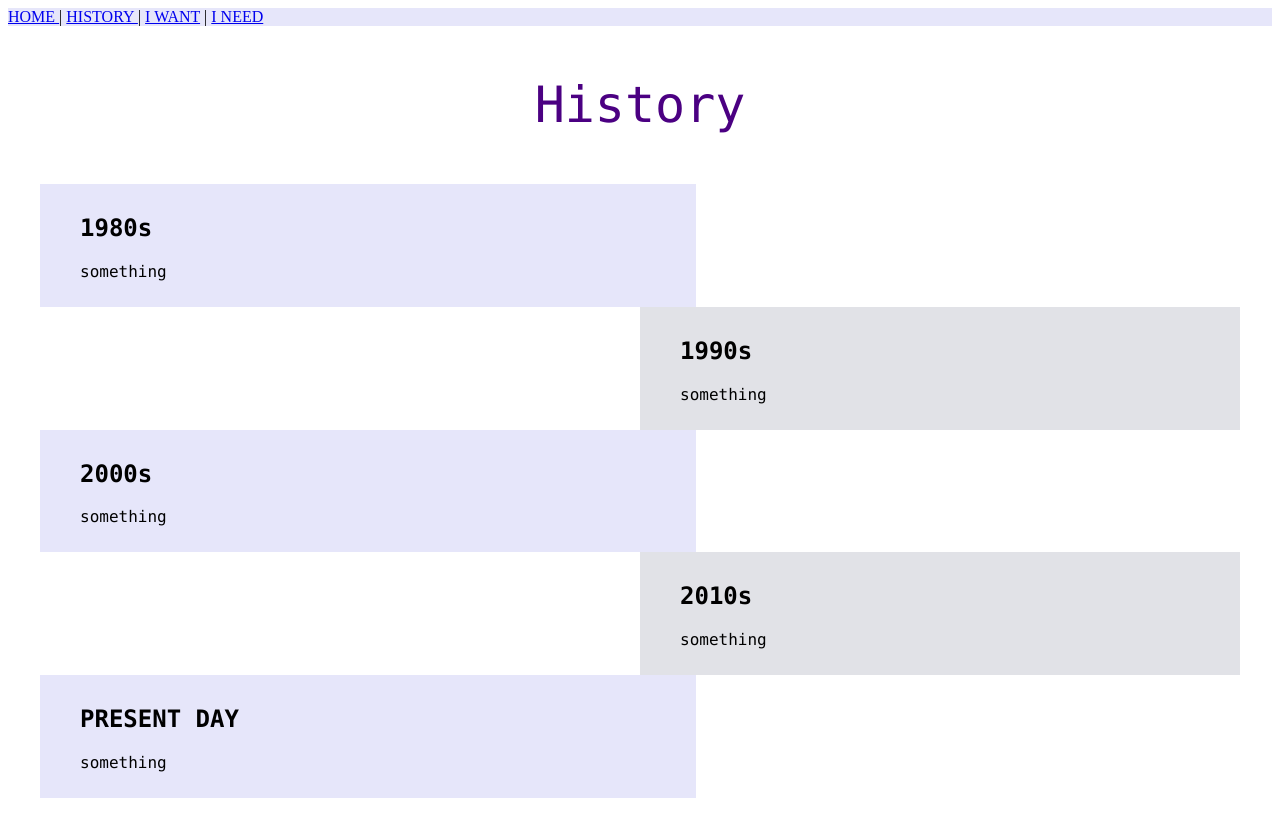
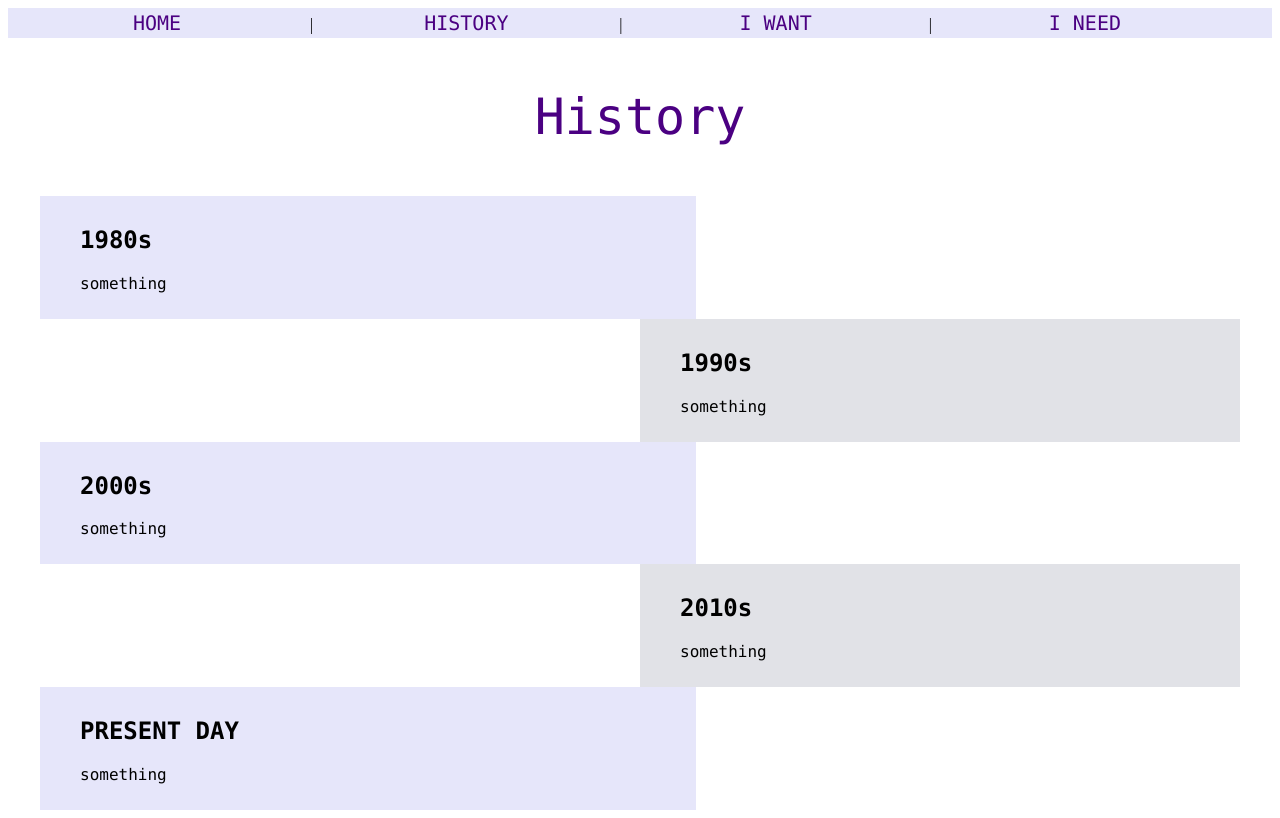
Before and after one commit to smanak4/shreya_web, a plain HTML site: page history.html in a window 1280 px wide. Drawn offline with nearby package versions, Linux system fonts and the light colour scheme.

Commit message:
Update history.html

```diff
--- a/history.html
+++ b/history.html
@@ -102,10 +102,10 @@
 
   	<div class = "nav-bar">
 
-				<a href="/index.html" onclick="window.open('index.html', '_self'); class = "element"> HOME </a> |
-				<a href="/history.html" onclick="window.open('history.html', '_self'); class = "element">HISTORY </a> |
-				<a href="/want.html" onclick="window.open('want.html', '_self'); class = "element">I WANT</a> |
-				<a href="/index.html" onclick="window.open('index.html', '_self'); class = "element">I NEED</a>
+				<a href="/index.html" onclick="window.open('index.html', '_self')"; class = "element"> HOME </a> |
+				<a href="/history.html" onclick="window.open('history.html', '_self')"; class = "element">HISTORY </a> |
+				<a href="/want.html" onclick="window.open('want.html', '_self')"; class = "element">I WANT</a> |
+				<a href="/index.html" onclick="window.open('index.html', '_self')"; class = "element">I NEED</a>
 	</div>
 
 	<body>
```
